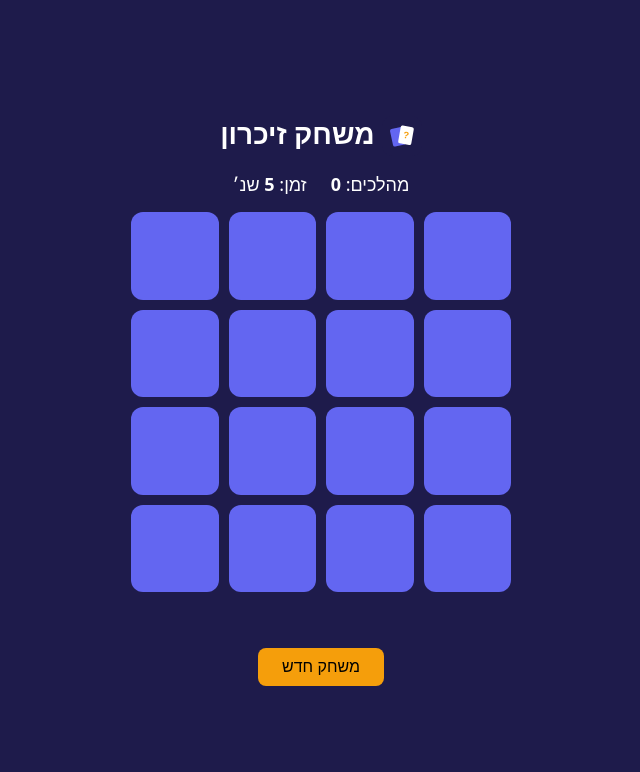
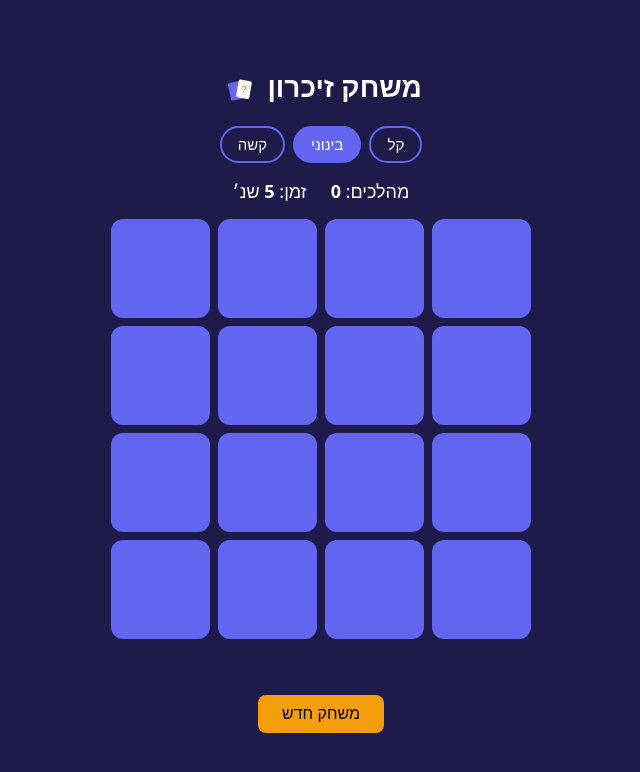
Before and after one commit to Yanai-lez/The-memory-game, a plain HTML site: page index.html in a window 1280 px wide. Shown: the whole page, without its empty margins (319-959 px from the left). Drawn offline with Linux system fonts and the light colour scheme.

Commit message:
Add difficulty levels, random emojis per game, move logo to end of title
Co-Authored-By: Claude Sonnet 5.5 <noreply@anthropic.com>
Claude-Session: https://claude.ai/code/session_01GMvf4M3R6JwNa4WK4HA77i

```diff
--- a/index.html
+++ b/index.html
@@ -22,13 +22,20 @@
   }
   h1 { margin: 0; font-size: 28px; }
   .stats { display: flex; gap: 24px; font-size: 18px; }
+  .levels { display: flex; gap: 8px; }
+  .level {
+    padding: 8px 16px; font-size: 15px; border: 2px solid #6366f1;
+    border-radius: 999px; background: transparent; color: #fff; cursor: pointer;
+  }
+  .level.active { background: #6366f1; }
   .board {
-    display: grid; grid-template-columns: repeat(4, 1fr); gap: 10px;
-    width: min(90vw, 380px);
+    --w: min(94vw, 420px);
+    display: grid; grid-template-columns: repeat(var(--cols, 4), 1fr); gap: 8px;
+    width: var(--w);
   }
   .card {
-    aspect-ratio: 1; border: none; border-radius: 12px; cursor: pointer;
-    font-size: 36px; background: #6366f1; color: transparent;
+    aspect-ratio: 1; border: none; border-radius: 12px; cursor: pointer; padding: 0;
+    font-size: calc(var(--w) / var(--cols, 4) * 0.5); background: #6366f1; color: transparent;
     transition: transform .25s, background .25s;
   }
   .card.open { background: #fff; color: #000; transform: rotateY(180deg) scaleX(-1); }
@@ -41,7 +48,8 @@
 </style>
 </head>
 <body>
-  <h1><img src="icon.svg" alt="" width="40" height="40" style="vertical-align:middle;border-radius:10px"> משחק זיכרון</h1>
+  <h1>משחק זיכרון <img src="icon.svg" alt="" width="40" height="40" style="vertical-align:middle;border-radius:10px"></h1>
+  <div class="levels" id="levels"></div>
   <div class="stats">
     <span>מהלכים: <b id="moves">0</b></span>
     <span>זמן: <b id="time">0</b> שנ׳</span>
@@ -53,8 +61,41 @@
   <p id="iosHint" hidden style="font-size:14px">באייפון: שיתוף ← "הוסף למסך הבית"</p>
 
 <script>
-  const emojis = ["🐙","🚀","🍕","🎲","🦊","🌵","🎸","🧩"];
-  let first = null, lock = false, moves = 0, found = 0, sec = 0, timer = null;
+  const pool = [
+    "🐙","🚀","🍕","🎲","🦊","🌵","🎸","🧩","🐼","🍉","⚽","🎈","🐸","🍩","🌈","🔥",
+    "🎧","🦄","🐢","🍔","🚲","🎯","🍓","🐧","🌻","🎮","🍦","🦋","🐳","🍿","🎨","🚁",
+    "🐶","🐱","🦁","🐯","🐵","🐰","🍎","🍌","🍇","🍒","🥑","🌮","🍪","🎂","⭐","🌙",
+    "☀️","⚡","❄️","🎁","🔔","🎺","🥁","🏀","🏈","🎳","🛸","⛵","🚂","🏰","💎","🧸"
+  ];
+  const levels = [
+    { name: "קל", cols: 4, rows: 3 },
+    { name: "בינוני", cols: 4, rows: 4 },
+    { name: "קשה", cols: 6, rows: 6 }
+  ];
+  let level = 1;
+  try {
+    const saved = parseInt(localStorage.getItem("memoryLevel"), 10);
+    if (saved >= 0 && saved < levels.length) level = saved;
+  } catch (e) {}
+
+  let first = null, lock = false, moves = 0, found = 0, pairs = 0, sec = 0, timer = null;
+
+  function renderLevels() {
+    const box = document.getElementById("levels");
+    box.innerHTML = "";
+    levels.forEach((L, i) => {
+      const b = document.createElement("button");
+      b.className = "level" + (i === level ? " active" : "");
+      b.textContent = L.name;
+      b.onclick = () => {
+        level = i;
+        try { localStorage.setItem("memoryLevel", i); } catch (e) {}
+        renderLevels();
+        start();
+      };
+      box.appendChild(b);
+    });
+  }
 
   function shuffle(a) {
     for (let i = a.length - 1; i > 0; i--) {
@@ -72,7 +113,11 @@
     document.getElementById("msg").textContent = "";
     const board = document.getElementById("board");
     board.innerHTML = "";
-    shuffle([...emojis, ...emojis]).forEach(e => {
+    const L = levels[level];
+    pairs = L.cols * L.rows / 2;
+    board.style.setProperty("--cols", L.cols);
+    const picks = shuffle([...pool]).slice(0, pairs);
+    shuffle([...picks, ...picks]).forEach(e => {
       const c = document.createElement("button");
       c.className = "card";
       c.dataset.e = e;
@@ -95,7 +140,7 @@
       first.classList.replace("open", "matched");
       c.classList.replace("open", "matched");
       first = null;
-      if (++found === emojis.length) {
+      if (++found === pairs) {
         clearInterval(timer);
         document.getElementById("msg").textContent =
           `🎉 ניצחת ב-${moves} מהלכים ו-${sec} שניות!`;
@@ -110,6 +155,7 @@
     }
   }
 
+  renderLevels();
   start();
 
   if ("serviceWorker" in navigator) {
--- a/sw.js
+++ b/sw.js
@@ -1,4 +1,4 @@
-const CACHE = "memory-game-v1";
+const CACHE = "memory-game-v2";
 const FILES = ["./", "./index.html", "./manifest.webmanifest", "./icon.svg",
                "./icon-192.png", "./icon-512.png", "./apple-touch-icon.png"];
 
```
